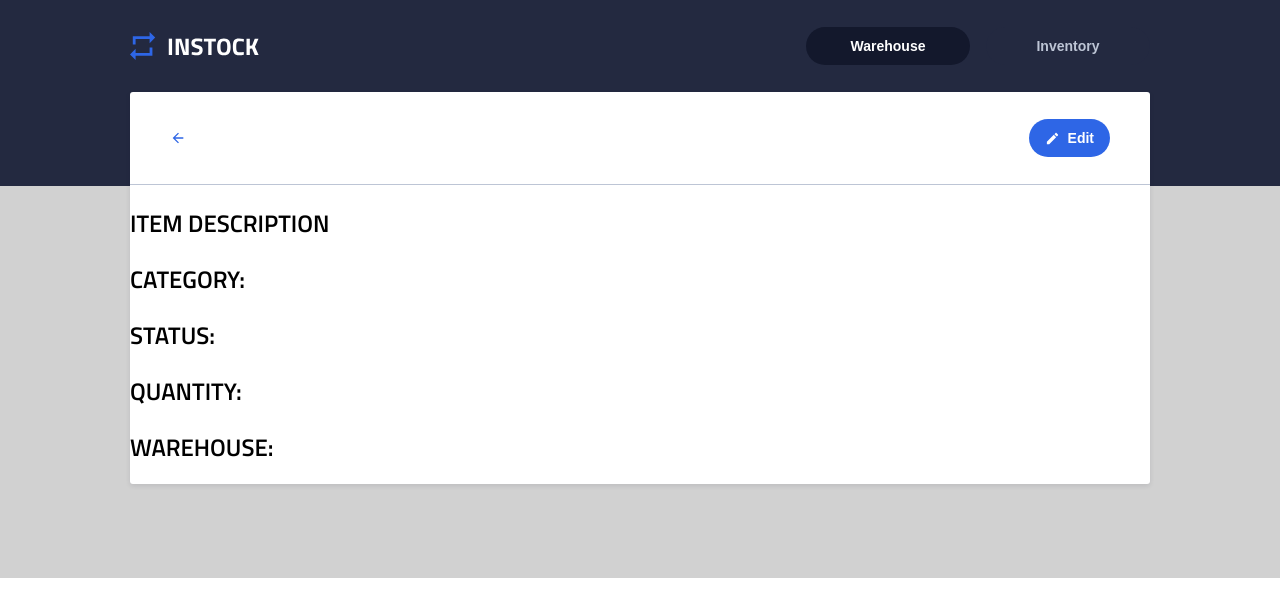
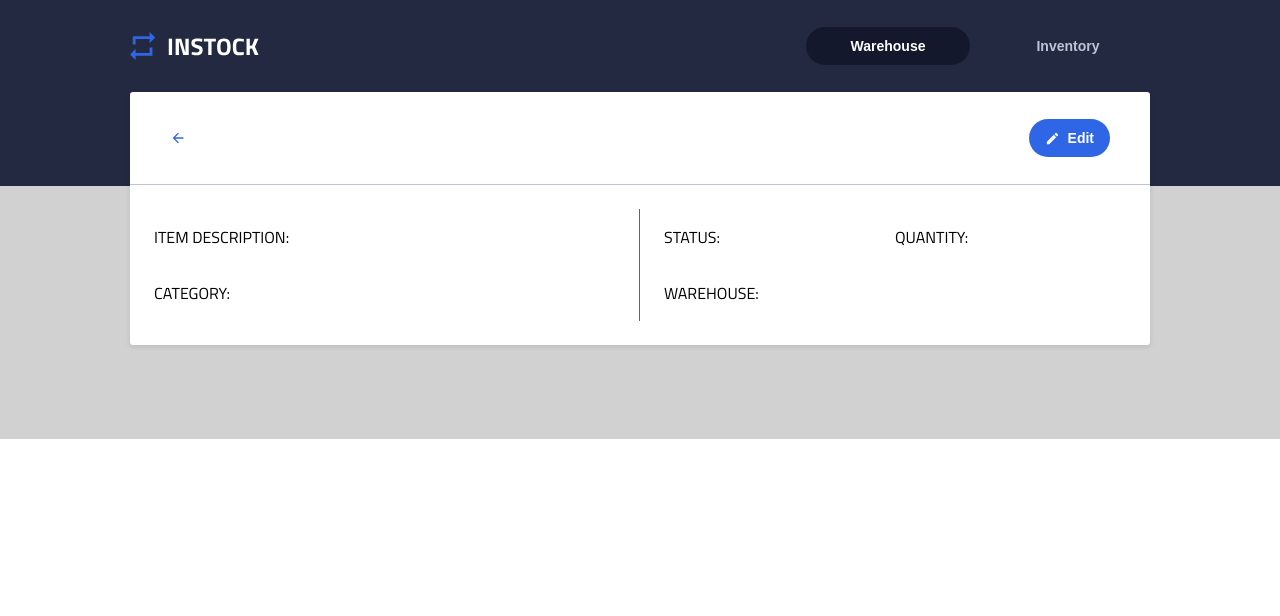
Before and after one commit to cdd741/In-Stock, a React (Create React App) app in the folder client/: page /inventories/1 in a window 1280 px wide. Shown: the top 616 px of the page. Built offline with nearby package versions, Linux system fonts and the light colour scheme; no server answers.

Commit message:
styling 90% complete missing stock functionaility
Signed-off-by: Joshua Sepulveda <sepulveda.62@gmail.com>

```diff
--- a/client/src/components/InventoryDetailsData/InventoryDetailsData.jsx
+++ b/client/src/components/InventoryDetailsData/InventoryDetailsData.jsx
@@ -1,27 +1,32 @@
 import React from 'react'
+import './InventoryDetailsData.scss'
 
 function InventoryDetailsData({idInventory}) {
     return (
-        <div>
-                <div>
-                    <h2>ITEM DESCRIPTION</h2>
+        <div className='inventory-data__container'>
+                <div className ='inventory-data__tablet-divider'>
+                    <div className='inventory-data__divider'>
+                        <p className='inventory-data__header'>ITEM DESCRIPTION:</p>
                         <p>{idInventory.description}</p>
                     </div>
-                <div>
-                    <h2>CATEGORY:</h2>
+                    <div className='inventory-data__divider'>
+                        <p className='inventory-data__header'>CATEGORY:</p>
                         <p>{idInventory.category}</p>
                     </div>
-                <div>
-                    <h2>STATUS:</h2>
+                </div>
+                <div className ='inventory-data__tablet-divider'>
+                    <div className='inventory-data__divider'>
+                        <p className='inventory-data__header'>STATUS:</p>
                         <p>{idInventory.status}</p>
                     </div>
-                <div>
-                    <h2>QUANTITY:</h2>
+                    <div className='inventory-data__divider'>
+                        <p className='inventory-data__header'>QUANTITY:</p>
                         <p>{idInventory.quantity}</p>
                     </div>
-                <div>
-                    <h2>WAREHOUSE:</h2>
+                    <div className='inventory-data__divider'>
+                        <p className='inventory-data__header'>WAREHOUSE:</p>
                         <p>{idInventory.warehouseName}</p>
+                    </div>
                 </div>
         </div>
     )
--- a/client/src/components/InventoryDetailsData/InventoryDetailsData.scss
+++ b/client/src/components/InventoryDetailsData/InventoryDetailsData.scss
@@ -0,0 +1,48 @@
+@use "../../styles/partials/mixins" as *;
+@use "../../styles/partials/typography" as *;
+@use "../../styles/partials/variables" as *;
+.inventory-data__container {
+  padding: 24px 24px;
+  display: flex;
+  flex-wrap: wrap;
+
+  .inventory-data__tablet-divider {
+    display: flex;
+    flex-wrap: wrap;
+    width: 100%;
+  }
+  .inventory-data__tablet-divider:nth-child(1) {
+    @include tablet {
+      width: 50%;
+      border-right: 1px solid $slate;
+      padding-right: 24px;
+    }
+    .inventory-data__divider:nth-child(1) {
+      width: 100%;
+    }
+    .inventory-data__divider:nth-child(1) {
+      width: 100%;
+    }
+  }
+  .inventory-data__tablet-divider:nth-child(2) {
+    @include tablet {
+      width: 50%;
+      padding-left: 24px;
+    }
+    .inventory-data__divider:nth-child(1) {
+      width: 50%;
+    }
+    .inventory-data__divider:nth-child(2) {
+      width: 50%;
+    }
+    .inventory-data__divider:nth-child(3) {
+      width: 50%;
+    }
+  }
+}
+p {
+  margin-bottom: 0;
+}
+.inventory-data__header {
+  font-weight: 500;
+}
```
Lines whose indentation alone changed are shown as unchanged.
